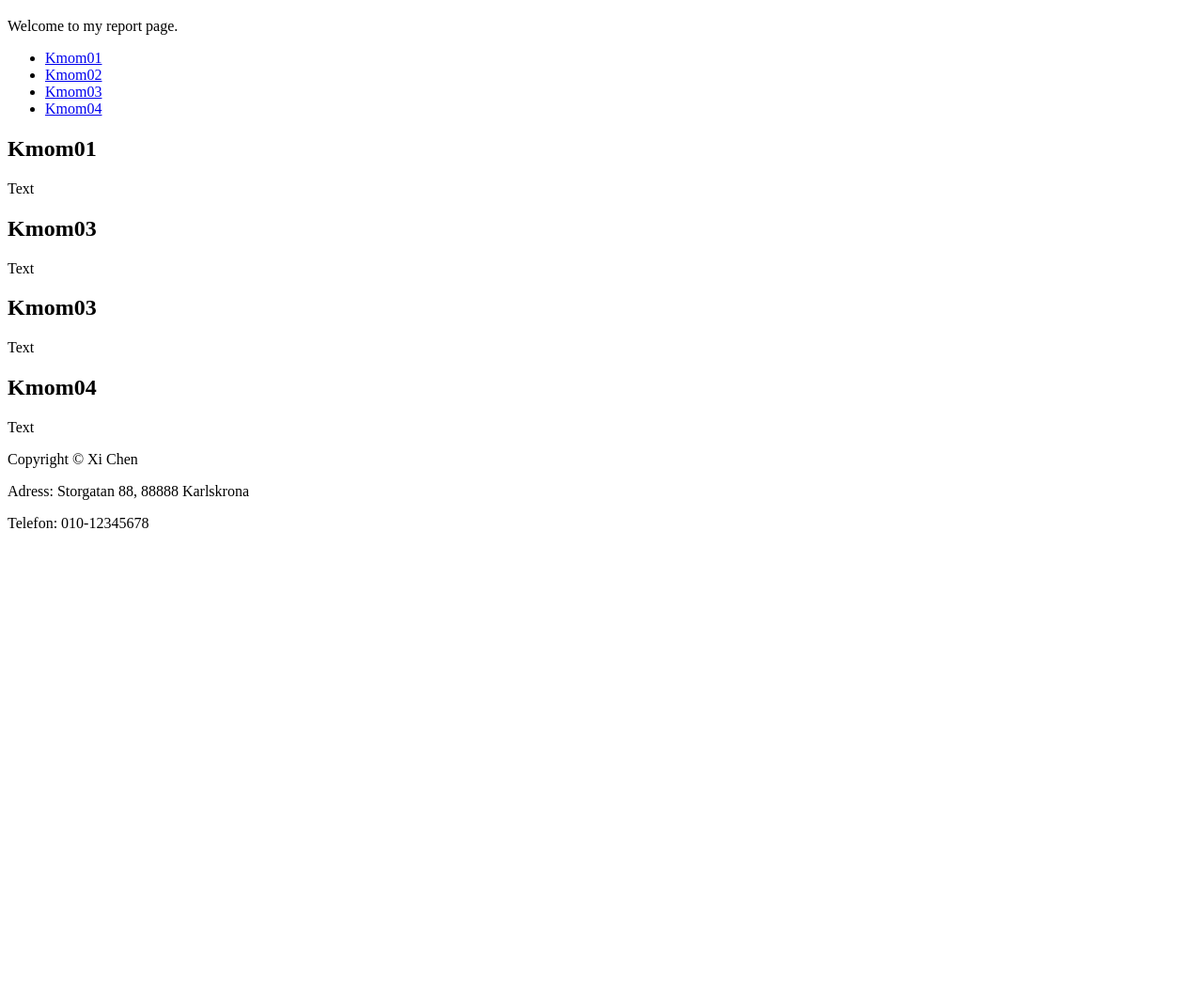
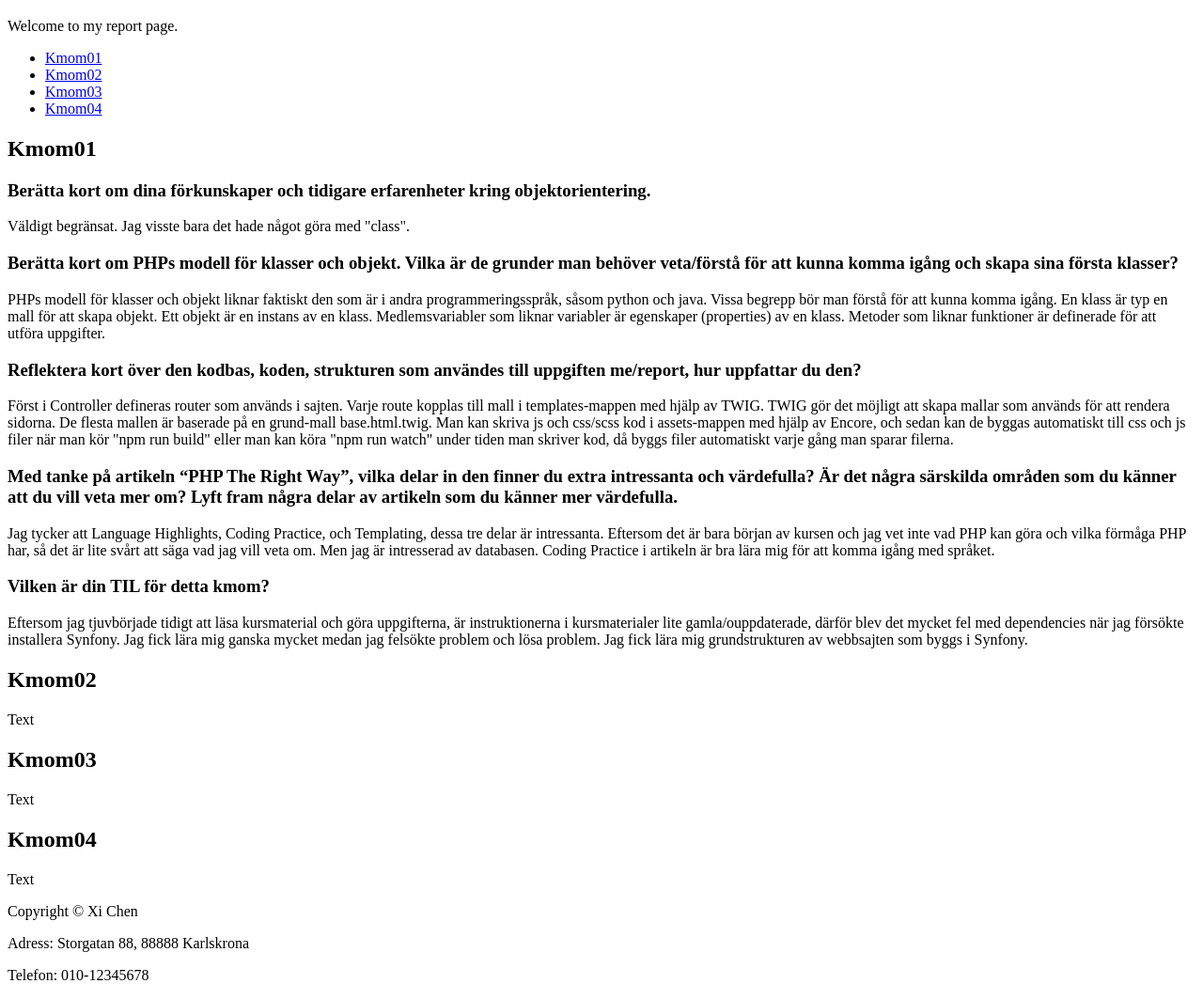
Before and after one commit to guschenxi/BTH_DV1608_mvc, a Symfony app: template templates/report.html.twig in a window 1280 px wide. Shown: the part 175-1238 px from the top of the page at 94% size. Before the commit the page ends 737 px from the top, so only its background shows below. Run offline with Twig, Linux system fonts and the light colour scheme; the template is opened without the code that fills it, so the values that code supplies are empty; some libraries are stand-ins or nearby versions.

Commit message:
updated .htaccess file, wrote report for kmom01

```diff
--- a/assets/styles/app.css
+++ b/assets/styles/app.css
@@ -6,6 +6,10 @@ body {
     margin: 0 auto;
     max-width: 960px;
 }
+
+main{
+    min-height: 200px;
+    }
 
 h1 {
     border-bottom: 4px double #ccc;
@@ -29,7 +33,7 @@ nav li {
 
 .site-header {
 	width: 100%;
-	height: 280px;
+	height: 200px;
 
 }
 
--- a/templates/base.html.twig
+++ b/templates/base.html.twig
@@ -18,6 +18,7 @@
 		<header class="site-header" style="background-image: url({{ asset('img/background.avif') }})">
 			<span class="site-title">My Report Site</span>
 		</header>
+
 		<nav>
 			<ul>
 				<li><a href="{{ path('home') }}">Home</a></li>
@@ -26,7 +27,9 @@
 				<li><a href="{{ path('lucky') }}">Lucky</a></li>
 			</ul>
 		</nav>
-        {% block body %}{% endblock %}
+		<main>
+            {% block body %}{% endblock %}
+        </main>
         <footer>
             <p>Copyright &copy; Xi Chen</p>
             <p>Adress: Storgatan 88, 88888 Karlskrona</p>
--- a/templates/report.html.twig
+++ b/templates/report.html.twig
@@ -18,9 +18,31 @@
 	</div>
 	<div class="report-content">
 		<h2 id = "kmom01">Kmom01</h2>
-		<p>Text</p>
 
-		<h2 id = "kmom02">Kmom03</h2>
+		<h3>Berätta kort om dina förkunskaper och tidigare erfarenheter kring objektorientering.</h3>
+        <p>
+            Väldigt begränsat. Jag visste bara det hade något göra med "class".
+        </p>
+
+		<h3>Berätta kort om PHPs modell för klasser och objekt. Vilka är de grunder man behöver veta/förstå för att kunna komma igång och skapa sina första klasser?</h3>
+        <p>
+            PHPs modell för klasser och objekt liknar faktiskt den som är i andra programmeringsspråk, såsom python och java. Vissa begrepp bör man förstå för att kunna komma igång. En klass är typ en mall för att skapa objekt. Ett objekt är en instans av en klass. Medlemsvariabler som liknar variabler är egenskaper (properties) av en klass. Metoder som liknar funktioner är definerade för att utföra uppgifter.
+        </p>
+
+		<h3>Reflektera kort över den kodbas, koden, strukturen som användes till uppgiften me/report, hur uppfattar du den?</h3>
+        <p>
+            Först i Controller defineras router som används i sajten. Varje route kopplas till mall i templates-mappen med hjälp av TWIG. TWIG gör det möjligt att skapa mallar som används för att rendera sidorna. De flesta mallen är baserade på en grund-mall base.html.twig. Man kan skriva js och css/scss kod i assets-mappen med hjälp av Encore, och sedan kan de byggas automatiskt till css och js filer när man kör "npm run build" eller man kan köra "npm run watch" under tiden man skriver kod, då byggs filer automatiskt varje gång man sparar filerna.
+        </p>
+		<h3>Med tanke på artikeln “PHP The Right Way”, vilka delar in den finner du extra intressanta och värdefulla? Är det några särskilda områden som du känner att du vill veta mer om? Lyft fram några delar av artikeln som du känner mer värdefulla.</h3>
+        <p>
+            Jag tycker att Language Highlights, Coding Practice, och Templating, dessa tre delar är intressanta. Eftersom det är bara början av kursen och jag vet inte vad PHP kan göra och vilka förmåga PHP har, så det är lite svårt att säga vad jag vill veta om. Men jag är intresserad av databasen. Coding Practice i artikeln är bra lära mig för att komma igång med språket.
+        </p>
+		<h3>Vilken är din TIL för detta kmom?</h3>
+		<p>
+		    Eftersom jag tjuvbörjade tidigt att läsa kursmaterial och göra uppgifterna, är instruktionerna i kursmaterialer lite gamla/ouppdaterade, därför blev det mycket fel med dependencies när jag försökte installera Synfony. Jag fick lära mig ganska mycket medan jag felsökte problem och lösa problem. Jag fick lära mig grundstrukturen av webbsajten som byggs i Synfony.
+		</p>
+
+		<h2 id = "kmom02">Kmom02</h2>
 		<p>Text</p>
 
 		<h2 id = "kmom03">Kmom03</h2>
```
Also changed, not shown: public/.htaccess, 1 other file.
